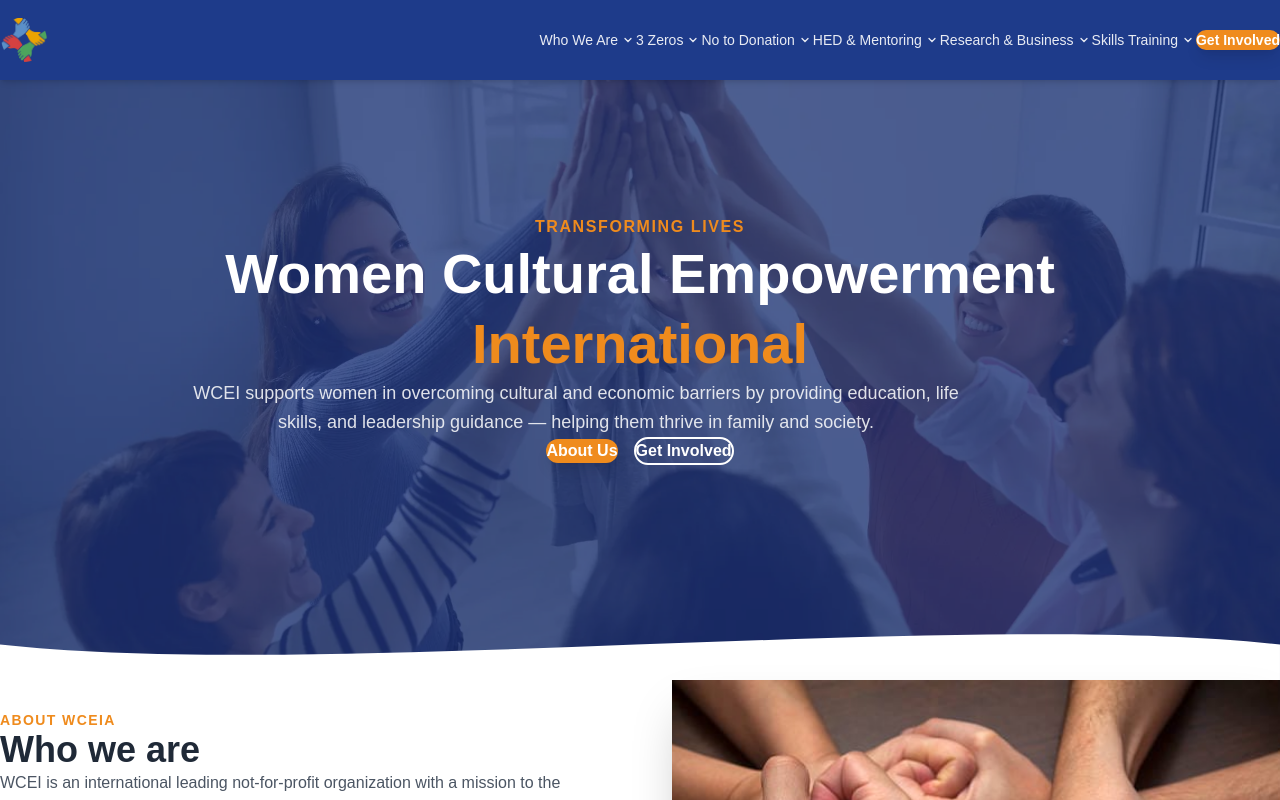
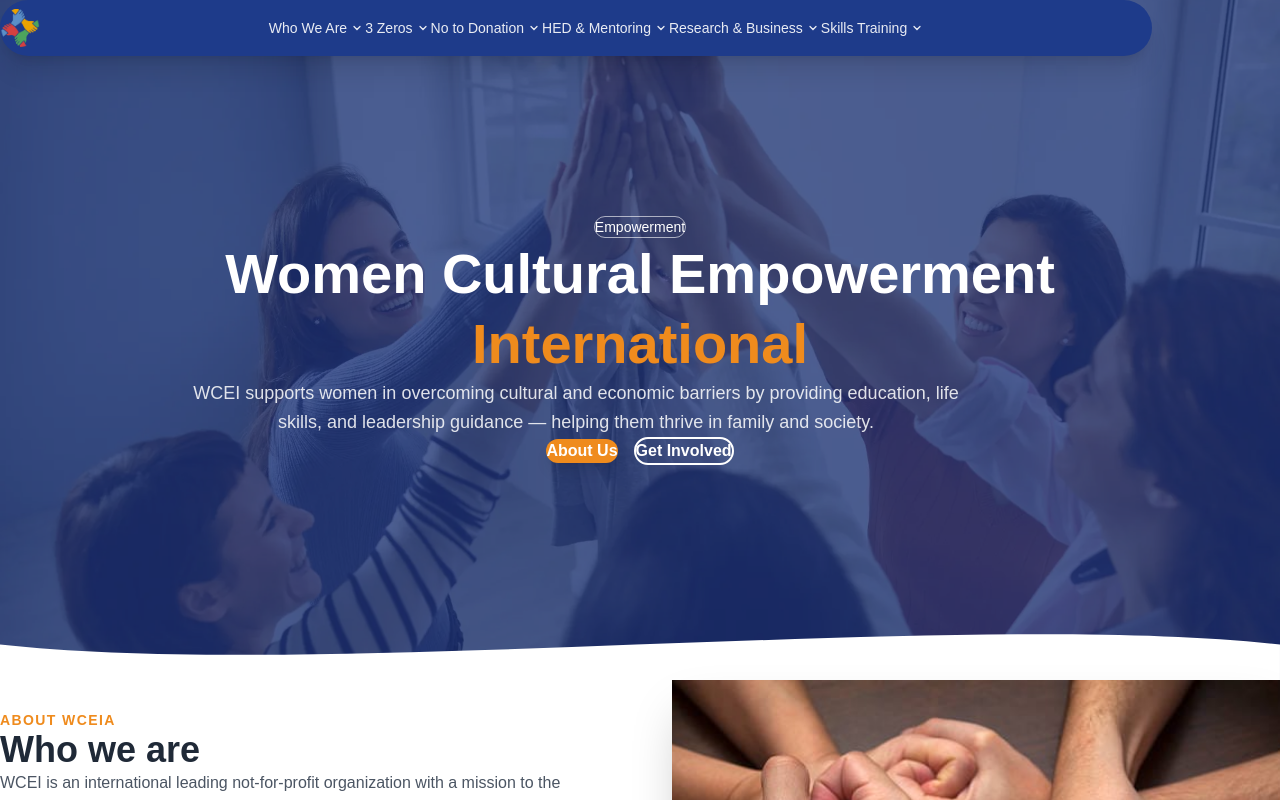
Before and after one commit to atifjan2019/wceia, a Next.js app: page / in a window 1280 px wide. Shown: the top 800 px of the page. Built offline with nearby package versions, Linux system fonts and the light colour scheme.

Commit message:
refactor: Add "use client" directive to Footer component.

```diff
--- a/app/components/Footer.js
+++ b/app/components/Footer.js
@@ -1,3 +1,4 @@
+"use client";
 import Link from "next/link";
 import Image from "next/image";
 
--- a/app/components/HeroSection.js
+++ b/app/components/HeroSection.js
@@ -10,10 +10,10 @@
       <div className="absolute inset-0 bg-primary/65" />
 
       {/* Content */}
-      <div className="relative z-10 max-w-4xl mx-auto px-4 sm:px-6 text-center pt-20">
-        <p className="text-accent font-semibold text-sm md:text-base tracking-widest uppercase mb-4">
-          Transforming Lives
-        </p>
+      <div className="relative z-10 max-w-4xl mx-auto px-4 sm:px-6 text-center pt-24">
+        <span className="inline-block border border-white/60 text-white text-sm px-5 py-1.5 rounded-full mb-6">
+          Empowerment
+        </span>
         <h1 className="text-3xl sm:text-4xl md:text-5xl lg:text-[56px] font-bold text-white leading-tight mb-6">
           Women Cultural Empowerment{" "}
           <span className="text-accent">International</span>
--- a/app/components/Navbar.js
+++ b/app/components/Navbar.js
@@ -89,17 +89,27 @@
     >
       <Link
         href={item.href}
-        className="flex items-center gap-1 text-white/90 hover:text-white px-3 xl:px-4 py-2 text-sm font-medium transition-colors duration-200 rounded-md hover:bg-white/10 whitespace-nowrap"
+        className="flex items-center gap-1 text-white/90 hover:text-white px-3 py-2 text-sm font-medium transition-colors duration-200 whitespace-nowrap rounded-md hover:bg-white/10"
       >
         {item.label}
         {item.children && (
-          <svg width="12" height="12" viewBox="0 0 24 24" fill="none" stroke="currentColor" strokeWidth="2.5" strokeLinecap="round" className={`transition-transform duration-200 ${open ? "rotate-180" : ""}`}>
+          <svg
+            width="12"
+            height="12"
+            viewBox="0 0 24 24"
+            fill="none"
+            stroke="currentColor"
+            strokeWidth="2.5"
+            strokeLinecap="round"
+            className={`transition-transform duration-200 ${open ? "rotate-180" : ""}`}
+          >
             <polyline points="6 9 12 15 18 9" />
           </svg>
         )}
       </Link>
+
       {item.children && open && (
-        <div className="absolute top-full left-0 mt-1 w-64 bg-white rounded-xl shadow-2xl border border-gray-100 z-50 py-1 overflow-hidden">
+        <div className="absolute top-full left-0 mt-2 w-64 bg-white rounded-xl shadow-2xl border border-gray-100 z-50 py-1 overflow-hidden">
           {item.children.map((child) => (
             <Link
               key={child.label}
@@ -120,60 +130,71 @@
   const [mobileExpanded, setMobileExpanded] = useState(null);
 
   return (
-    <nav className="bg-primary fixed top-0 left-0 w-full z-50 shadow-md">
-      <div className="max-w-7xl mx-auto px-4 sm:px-6 lg:px-8">
-        <div className="flex items-center justify-between h-16 md:h-20">
+    <header className="absolute top-0 left-0 w-full z-50 pt-5 px-4">
+      {/* Pill navbar */}
+      <div className="max-w-6xl mx-auto">
+        <div className="bg-primary rounded-full px-4 pr-2 flex items-center justify-between h-14 shadow-xl">
           {/* Logo */}
-          <Link href="/" className="flex items-center gap-2 shrink-0">
+          <Link href="/" className="flex items-center shrink-0 pl-1">
             <Image
               src="/logo.png"
               alt="WCEIA Logo"
-              width={48}
-              height={48}
-              className="w-10 h-10 md:w-12 md:h-12 object-contain"
+              width={44}
+              height={44}
+              className="w-10 h-10 object-contain"
             />
           </Link>
 
-          {/* Desktop Nav */}
-          <div className="hidden lg:flex items-center gap-0.5">
+          {/* Desktop Nav — centered */}
+          <div className="hidden lg:flex items-center gap-0.5 flex-1 justify-center">
             {navItems.map((item) => (
               <DropdownItem key={item.label} item={item} />
             ))}
-            <Link
-              href="/involved"
-              className="ml-3 bg-accent hover:bg-accent-hover text-white px-5 py-2.5 rounded-full text-sm font-semibold transition-all duration-200 shadow-lg hover:shadow-xl hover:scale-105 whitespace-nowrap"
-            >
-              Get Involved
-            </Link>
           </div>
 
           {/* Mobile Hamburger */}
           <button
             onClick={() => setMobileOpen(!mobileOpen)}
-            className="lg:hidden text-white p-2 rounded-md hover:bg-white/10 transition-colors"
+            className="lg:hidden text-white p-2 rounded-full hover:bg-white/10 transition-colors ml-auto"
             aria-label="Toggle menu"
           >
             {mobileOpen ? (
-              <svg width="24" height="24" fill="none" stroke="currentColor" strokeWidth="2" strokeLinecap="round"><line x1="18" y1="6" x2="6" y2="18" /><line x1="6" y1="6" x2="18" y2="18" /></svg>
+              <svg width="22" height="22" fill="none" stroke="currentColor" strokeWidth="2" strokeLinecap="round">
+                <line x1="18" y1="6" x2="6" y2="18" /><line x1="6" y1="6" x2="18" y2="18" />
+              </svg>
             ) : (
-              <svg width="24" height="24" fill="none" stroke="currentColor" strokeWidth="2" strokeLinecap="round"><line x1="3" y1="6" x2="21" y2="6" /><line x1="3" y1="12" x2="21" y2="12" /><line x1="3" y1="18" x2="21" y2="18" /></svg>
+              <svg width="22" height="22" fill="none" stroke="currentColor" strokeWidth="2" strokeLinecap="round">
+                <line x1="3" y1="6" x2="21" y2="6" /><line x1="3" y1="12" x2="21" y2="12" /><line x1="3" y1="18" x2="21" y2="18" />
+              </svg>
             )}
           </button>
         </div>
-      </div>
 
         {/* Mobile Menu */}
-      <div className={`lg:hidden overflow-hidden transition-all duration-300 ${mobileOpen ? "max-h-screen" : "max-h-0"}`}>
-        <div className="bg-primary-dark px-4 py-3 space-y-1 border-t border-white/10">
+        <div
+          className={`lg:hidden overflow-hidden transition-all duration-300 mt-2 ${
+            mobileOpen ? "max-h-screen opacity-100" : "max-h-0 opacity-0"
+          }`}
+        >
+          <div className="bg-primary rounded-2xl px-4 py-3 space-y-1 shadow-xl">
             {navItems.map((item, i) => (
               <div key={item.label}>
                 <button
                   onClick={() => setMobileExpanded(mobileExpanded === i ? null : i)}
-                className="w-full flex items-center justify-between text-white/80 hover:text-white hover:bg-white/10 px-3 py-2.5 rounded-md text-sm font-medium transition-colors"
+                  className="w-full flex items-center justify-between text-white/80 hover:text-white hover:bg-white/10 px-3 py-2.5 rounded-xl text-sm font-medium transition-colors"
                 >
                   {item.label}
                   {item.children && (
-                  <svg width="14" height="14" viewBox="0 0 24 24" fill="none" stroke="currentColor" strokeWidth="2.5" strokeLinecap="round" className={`transition-transform ${mobileExpanded === i ? "rotate-180" : ""}`}>
+                    <svg
+                      width="14"
+                      height="14"
+                      viewBox="0 0 24 24"
+                      fill="none"
+                      stroke="currentColor"
+                      strokeWidth="2.5"
+                      strokeLinecap="round"
+                      className={`transition-transform ${mobileExpanded === i ? "rotate-180" : ""}`}
+                    >
                       <polyline points="6 9 12 15 18 9" />
                     </svg>
                   )}
@@ -194,15 +215,9 @@
                 )}
               </div>
             ))}
-          <Link
-            href="/involved"
-            onClick={() => setMobileOpen(false)}
-            className="block text-center bg-accent hover:bg-accent-hover text-white px-5 py-2.5 rounded-full text-sm font-semibold mt-3 transition-all"
-          >
-            Get Involved
-          </Link>
           </div>
         </div>
-    </nav>
+      </div>
+    </header>
   );
 }
--- a/app/layout.js
+++ b/app/layout.js
@@ -23,7 +23,7 @@
       lang="en"
       className={`${geistSans.variable} ${geistMono.variable} antialiased`}
     >
-      <body className="min-h-screen flex flex-col">{children}</body>
+      <body>{children}</body>
     </html>
   );
 }
```
Lines whose indentation alone changed are shown as unchanged.
